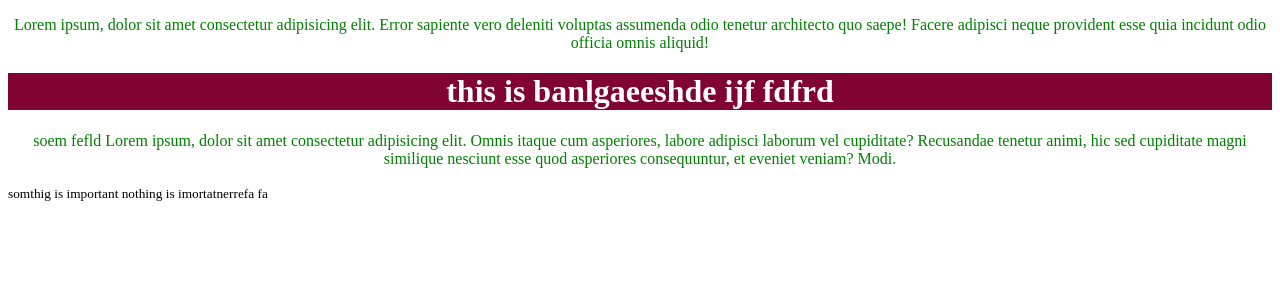
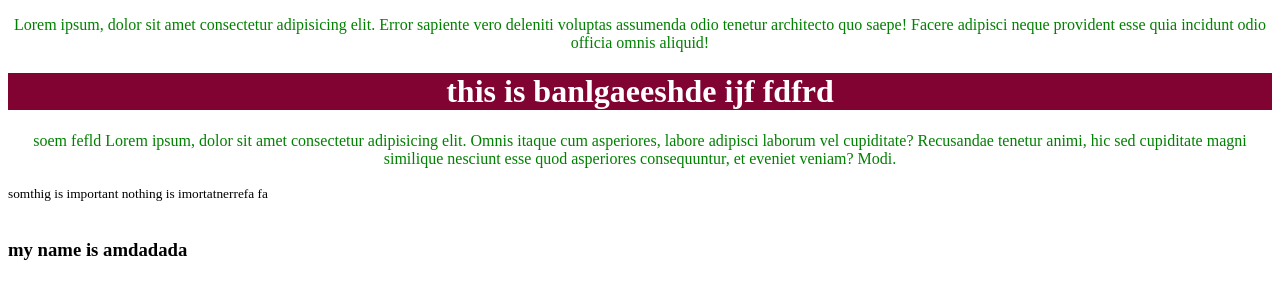
Before and after one commit to ahm-amdad/my-second-work, a plain HTML site: page index.html in a window 1280 px wide. Drawn offline with Linux system fonts and the light colour scheme.

Commit message:
add message

```diff
--- a/index.html
+++ b/index.html
@@ -13,5 +13,10 @@
     <small>somthig is important
         nothing is imortatnerrefa fa
     </small>
+
+
+    <br>
+    <br>
+    <h3>my name is amdadada</h3>
 </body>
 </html>
```
